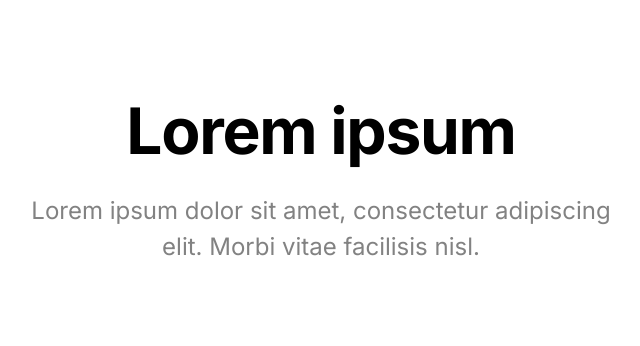
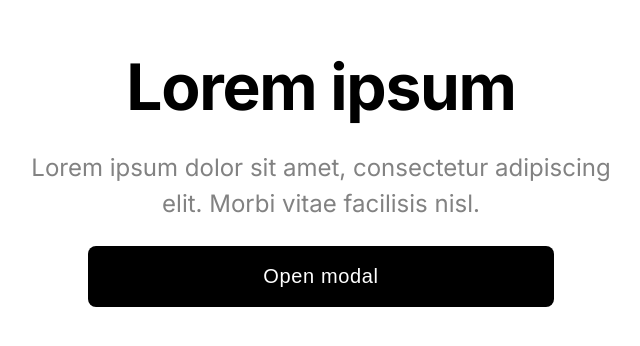
Before and after one commit to Mick-gor/ModalBox, a React (Vite) app in the folder react-project/: page /components in a window 1280 px wide. Shown: the part 222-568 px from the top of the page, without its empty margins (319-959 px from the left). Built offline with nearby package versions, Linux system fonts and the light colour scheme.

Commit message:
add button component

```diff
--- a/react-project/src/App.jsx
+++ b/react-project/src/App.jsx
@@ -1,3 +1,4 @@
+import Button from "./components/button/Button";
 import Description from "./components/description/Description";
 import Title from "./components/title/Title";
 import { MOCK } from "./data.mock";
@@ -11,6 +12,9 @@ const App = () => (
       <div className='description-container'>
         <Description>{MOCK.description}</Description>
       </div>
+      <div className='button-container'>
+        <Button type='button'>{MOCK.button}</Button>
+      </div>
     </div>
   </main>
 );
--- /dev/null
+++ b/react-project/src/components/button/Button.jsx
@@ -0,0 +1,5 @@
+const Button = (props) => (
+  <button className='button-content'>{props.children}</button>
+);
+
+export default Button;
--- a/react-project/src/data.mock.js
+++ b/react-project/src/data.mock.js
@@ -2,4 +2,5 @@ export const MOCK = {
   title: "Lorem ipsum",
   description:
     "Lorem ipsum dolor sit amet, consectetur adipiscing elit. Morbi vitae facilisis nisl.",
+  button: "Open modal",
 };
--- a/react-project/src/index.css
+++ b/react-project/src/index.css
@@ -123,6 +123,11 @@ table {
   border-spacing: 0;
 }
 
+button {
+  border: 0;
+  padding: 0;
+}
+
 :root {
   font-family: "Inter", sans-serif;
   background-color: white;
@@ -160,17 +165,37 @@ body {
   text-align: center;
 }
 
+.button-container {
+  margin-top: 1.5rem;
+  background-color: black;
+  border-radius: 0.5rem;
+  height: 3.87rem;
+  display: flex;
+  justify-content: center;
+}
+
 .title-content {
-  font-size: 64px;
+  font-size: 4rem;
   font-weight: 700;
-  line-height: 77px;
+  line-height: 4.81rem;
   letter-spacing: -0.02em;
 }
 
 .description-content {
-  font-size: 24px;
+  font-size: 1.5rem;
   color: #828282;
-  line-height: 36px;
+  line-height: 2.25rem;
+}
+
+.button-content {
+  background-color: transparent;
+  color: white;
+  border: none;
+  margin: 1rem 10.93rem;
+  font-size: 1.25rem;
+  font-weight: 500;
+  letter-spacing: 0.04rem;
+  line-height: 1.87rem;
 }
 
 .black {
```
